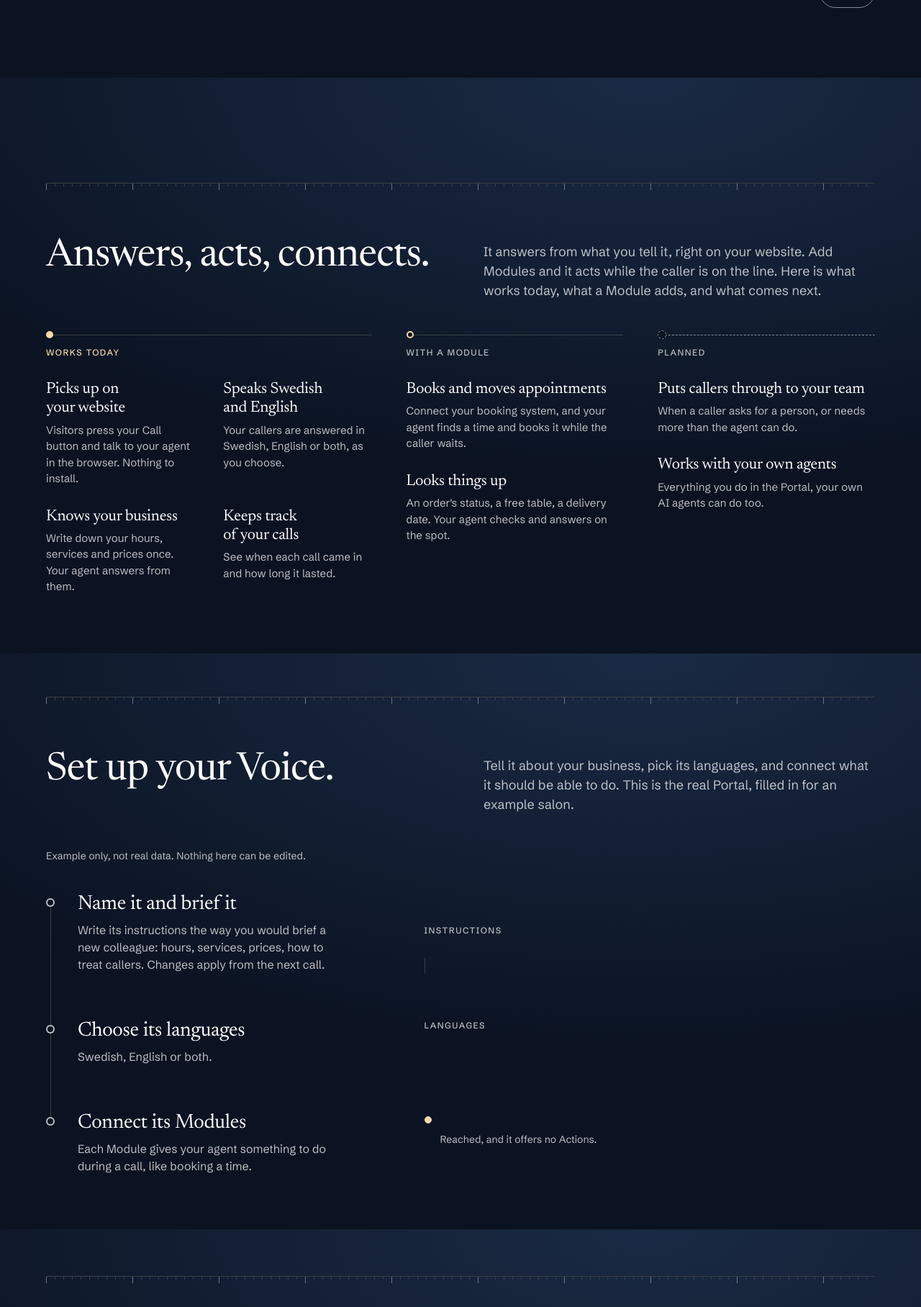
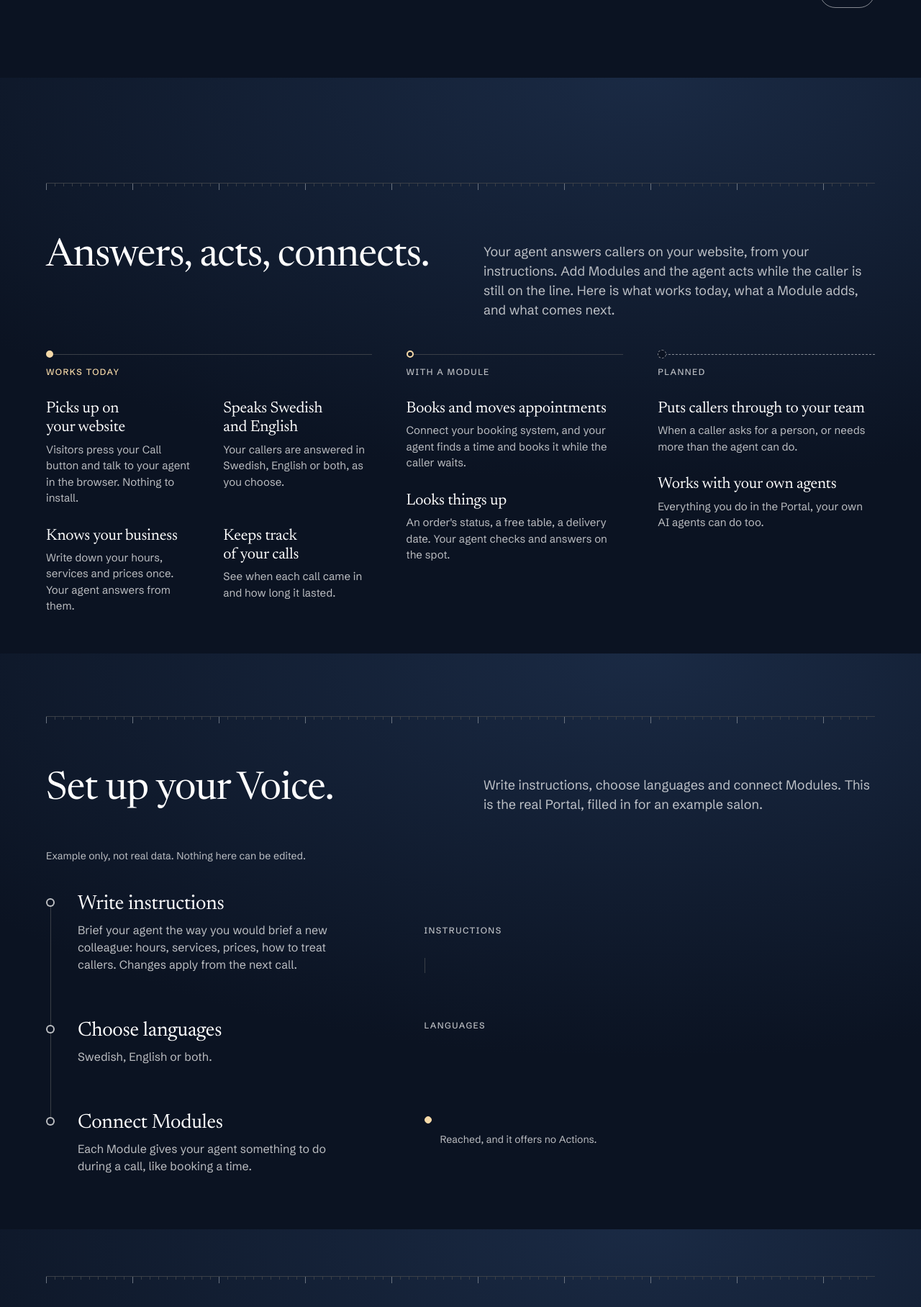
Before and after one commit to irma-AI/Voice, a Django app: template portal/templates/accounts/home.html in a window 1280 px wide. Shown: the part 692-2508 px from the top of the page at 72% size. Run offline with Django 3.2, Linux system fonts and the light colour scheme; the template is opened without the code that fills it, so the values that code supplies are empty; style sheets or scripts are compiled from the project's sources.

Commit message:
VOI-106: Plain step names without 'it' and 'its'

```diff
--- a/portal/templates/accounts/home.html
+++ b/portal/templates/accounts/home.html
@@ -93,7 +93,7 @@
   <section id="use-cases" class="land-section" aria-labelledby="use-cases-title">
     <div class="land-head">
       <h2 id="use-cases-title" class="land-h2">Answers, acts, connects.</h2>
-      <p class="land-lede">It answers from what you tell it, right on your website. Add Modules and it acts while the caller is on the line. Here is what works today, what a Module adds, and what comes next.</p>
+      <p class="land-lede">Your agent answers callers on your website, from your instructions. Add Modules and the agent acts while the caller is still on the line. Here is what works today, what a Module adds, and what comes next.</p>
     </div>
     {# Grouped by what it takes: the status is each group's head, drawn as a dot on a hairline like a step on the ring. Each use still carries its mark for screen readers. #}
     <div class="use-groups">
@@ -126,13 +126,13 @@
   <section id="portal" class="land-section" aria-labelledby="portal-title">
     <div class="land-head">
       <h2 id="portal-title" class="land-h2">Set up your Voice.</h2>
-      <p class="land-lede">Tell it about your business, pick its languages, and connect what it should be able to do. This is the real Portal, filled in for an example salon.</p>
+      <p class="land-lede">Write instructions, choose languages and connect Modules. This is the real Portal, filled in for an example salon.</p>
     </div>
     {# The setup as the sequence it is: a rail with a dot per step, like Turn's phone rail. Each step's words sit beside a read-out drawn like the Portal's Module row. #}
     <p class="land-note">Example only, not real data. Nothing here can be edited.</p>
     <ol class="setup-steps">
       <li class="setup-step">
-        <div class="setup-text"><h3>Name it and brief it</h3><p>Write its instructions the way you would brief a new colleague: hours, services, prices, how to treat callers. Changes apply from the next call.</p></div>
+        <div class="setup-text"><h3>Write instructions</h3><p>Brief your agent the way you would brief a new colleague: hours, services, prices, how to treat callers. Changes apply from the next call.</p></div>
         <div class="setup-body">
           <p class="text-lg font-medium">{{ example_agent.name }}</p>
           <p class="readout-label">Instructions</p>
@@ -140,14 +140,14 @@
         </div>
       </li>
       <li class="setup-step">
-        <div class="setup-text"><h3>Choose its languages</h3><p>Swedish, English or both.</p></div>
+        <div class="setup-text"><h3>Choose languages</h3><p>Swedish, English or both.</p></div>
         <div class="setup-body">
           <p class="readout-label">Languages</p>
           <ul class="readout-list">{% for code, label in example_agent.languages %}<li><span class="font-mono">{{ code }}</span> <span class="text-foam-muted">{{ label }}</span></li>{% endfor %}</ul>
         </div>
       </li>
       <li class="setup-step">
-        <div class="setup-text"><h3>Connect its Modules</h3><p>Each Module gives your agent something to do during a call, like booking a time.</p></div>
+        <div class="setup-text"><h3>Connect Modules</h3><p>Each Module gives your agent something to do during a call, like booking a time.</p></div>
         <div class="setup-body"><ul><li>{% include "accounts/_module_row.html" with module=example_module offered=example_offer example=True %}</li></ul></div>
       </li>
     </ol>
```
Also changed, not shown: DESIGN.md (+1 -1 lines).
